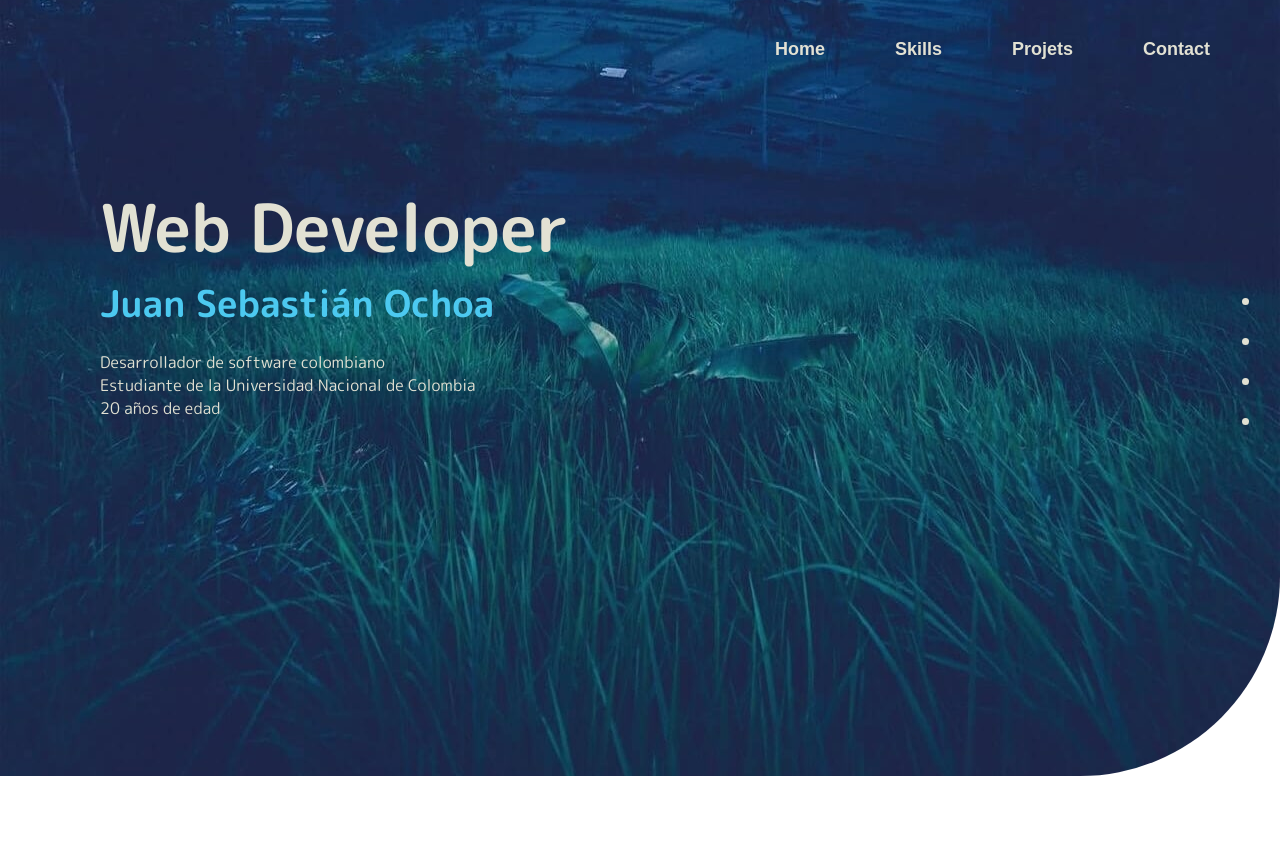
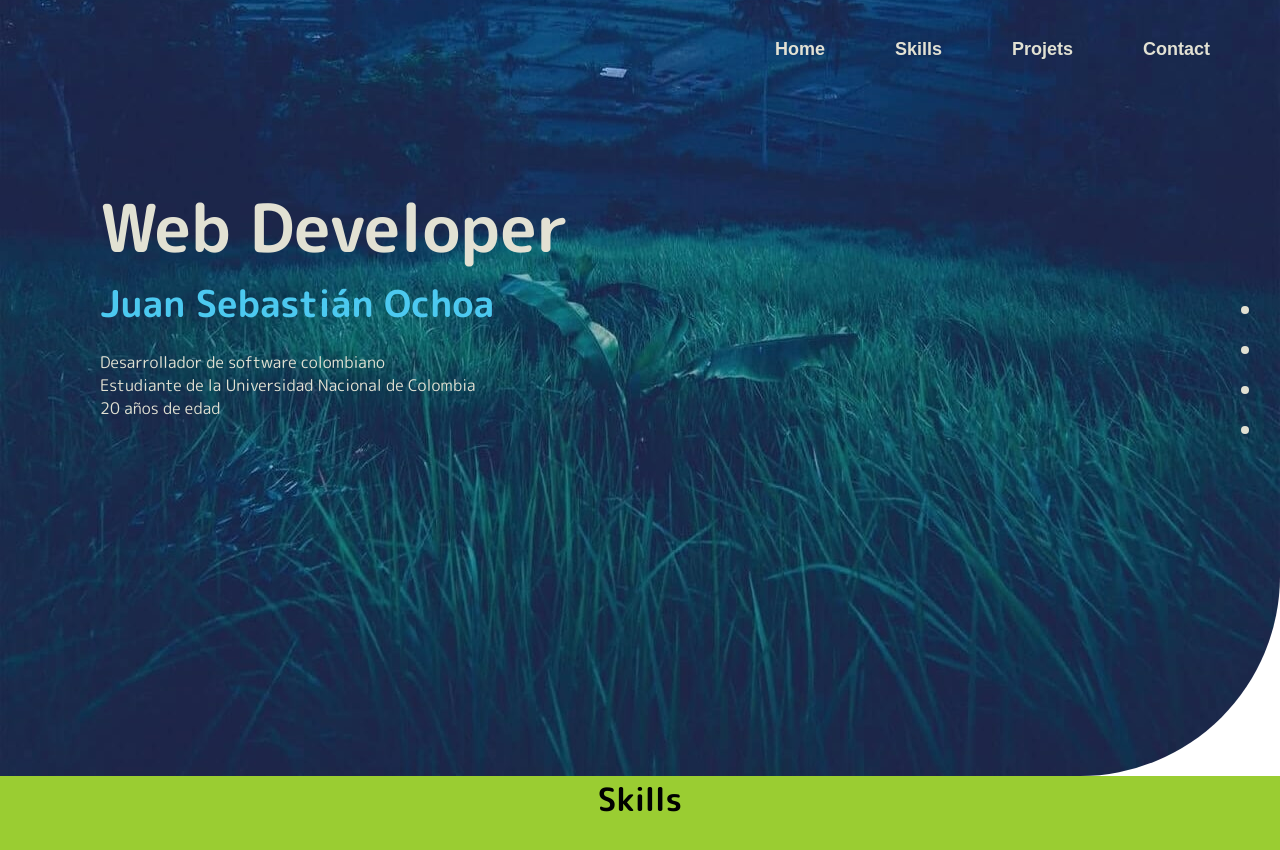
Before and after one commit to Sebastian2000pk/Sebastian2000pk, a React app: page / in a window 1280 px wide. Shown: the top 850 px of the page. Before the commit the page ends 800 px from the top, so only its background shows below. Built offline with nearby package versions, Linux system fonts and the light colour scheme.

Commit message:
prototipo de scroll

```diff
--- a/src/App.jsx
+++ b/src/App.jsx
@@ -2,13 +2,23 @@ import React from 'react';
 
 import Navbar from './components/Navbar';
 import Home from './components/Home';
+import Scrollbar from './components/Scrollbar';
+import Skills from './components/Skills';
+
+import './assets/styles/App.scss';
 
 
 const App = () => (
-  <div>
+  <div className="body">
+
+    <Scrollbar />
+
     <Home>
       <Navbar />
     </Home>
+
+    <Skills />
+
   </div>
 );
 
--- a/src/assets/styles/App.scss
+++ b/src/assets/styles/App.scss
@@ -3,3 +3,6 @@
   box-sizing: border-box;
   font-family: 'M PLUS Rounded 1c', sans-serif;
 }
+html {
+  scroll-behavior: smooth;
+}
--- a/src/assets/styles/components/Scrollbar.scss
+++ b/src/assets/styles/components/Scrollbar.scss
@@ -1,7 +1,8 @@
 .scrollbar {
-  position: absolute;
+  position: fixed;
   top: 35%;
   right: 15px;
+  z-index: 1;
 }
 .scrollbar ul li {
   margin: 20px 10px;
@@ -21,8 +22,8 @@
   background-color: white;
 }
 .scrollbar-point {
-  height: 7px;
-  width: 7px;
+  height: 8px;
+  width: 8px;
   background-color: #E2E1D3;
   border-radius: 50%;
 }
--- /dev/null
+++ b/src/assets/styles/components/Skills.scss
@@ -0,0 +1,5 @@
+.skills {
+  height: 100vh;
+  background-color: yellowgreen;
+  text-align: center;
+}
--- a/src/components/Home.jsx
+++ b/src/components/Home.jsx
@@ -1,6 +1,4 @@
 import React from 'react';
-
-import Scrollbar from './Scrollbar';
 
 import '../assets/styles/components/Home.scss';
 
@@ -8,7 +6,7 @@ import background from '../assets/static/background-home.jpg';
 
 
 const Home = ({children}) => (
-  <div className="home" style={{ backgroundImage: `url(${background})` }}>
+  <div className="home" style={{ backgroundImage: `url(${background})` }} id="home">
     {children}
     <div className="home-text">
       <p className="title-home">Web Developer</p>
@@ -19,9 +17,6 @@ const Home = ({children}) => (
         20 años de edad <br/>
       </p>
     </div>
-
-    <Scrollbar />
-
   </div>
 );
 
--- a/src/components/Navbar.jsx
+++ b/src/components/Navbar.jsx
@@ -8,7 +8,7 @@ const Navbar = () => (
   <div className="navbar">
     <ul>
       <li><a href="#home">Home</a></li>
-      <li><a href="#skill">Skills</a></li>
+      <li><a href="#skills">Skills</a></li>
       <li><a href="#projects">Projets</a></li>
       <li><a href="#contact">Contact</a></li>
     </ul>
--- /dev/null
+++ b/src/components/Skills.jsx
@@ -0,0 +1,13 @@
+import React from 'react';
+
+import '../assets/styles/components/Skills.scss';
+
+
+const Skills = () => (
+  <div className="skills" id="skills">
+    <h1>Skills</h1>
+  </div>
+);
+
+
+export default Skills;
--- a/src/index.js
+++ b/src/index.js
@@ -2,8 +2,6 @@ import React from 'react';
 import ReactDom from 'react-dom';
 
 import App from './App';
-
-import './assets/styles/App.scss';
 
 
 ReactDom.render(
```
